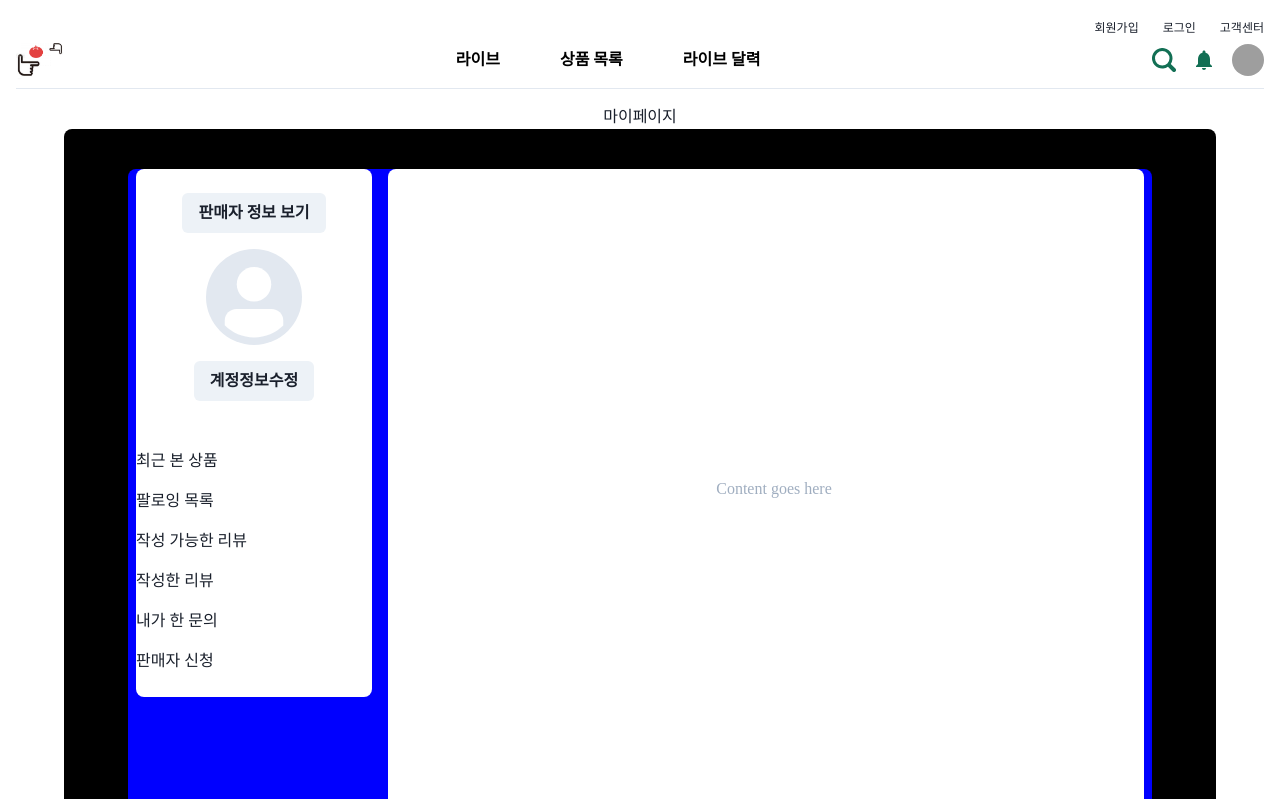
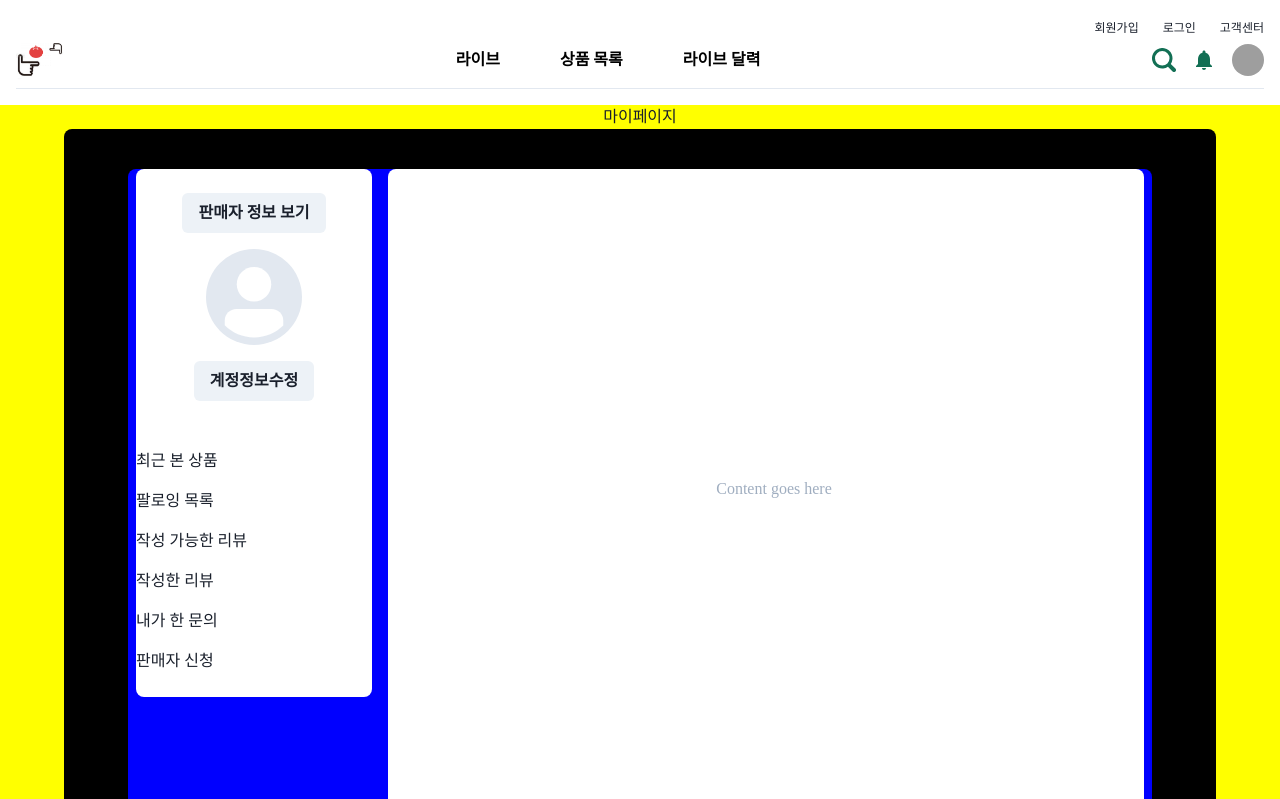
Before and after one commit to YangSSo51/the-cool-tomato, a React (Vite) app in the folder vite-project/: page /v1/buyer in a window 1280 px wide. Shown: the top 799 px of the page. Built offline with nearby package versions, Linux system fonts and the light colour scheme; grey boxes are pictures that could not be loaded; a web font is replaced by a local one.

Commit message:
feat: 메인tsx 수정

```diff
--- a/vite-project/src/components/mypage/recent.tsx
+++ b/vite-project/src/components/mypage/recent.tsx
@@ -4,7 +4,7 @@ import { Avatar, List, ListItem } from "@chakra-ui/react";
 import { useNavigate } from "react-router-dom";
 
 export default function Recent() {
-    let navigate = useNavigate()
+    const navigate = useNavigate()
 
     return (
         <Box bg="#126F54" minH="100vh">
--- a/vite-project/src/main.tsx
+++ b/vite-project/src/main.tsx
@@ -3,17 +3,13 @@ import ReactDOM from 'react-dom/client'
 import App from './App.tsx'
 import { BrowserRouter } from 'react-router-dom'
 import { ChakraProvider } from '@chakra-ui/react';
-// import { Provider } from "@reduxjs/toolkit";
-// import store from './store.js';
-
-
 
 ReactDOM.createRoot(document.getElementById('root')!).render(
-    // <Provider store={store}>
-        <ChakraProvider>
-            <BrowserRouter>
-                <App />
-            </BrowserRouter>
-        </ChakraProvider>
-    // </Provider>
+  <React.StrictMode>
+    <ChakraProvider>
+      <BrowserRouter>
+        <App />
+      </BrowserRouter>
+    </ChakraProvider>
+  </React.StrictMode>,
 )
--- a/vite-project/src/pages/BuyerPage.tsx
+++ b/vite-project/src/pages/BuyerPage.tsx
@@ -11,7 +11,7 @@ export default function BuyerPage() {
     // let {userId} = useParams();
 
     return (
-        <Box bg="var(--our-green)" minH="100vh">
+        <Box bg="yellow" minH="100vh">
             <Box>
                 <Center>마이페이지</Center>
             </Box>
```
